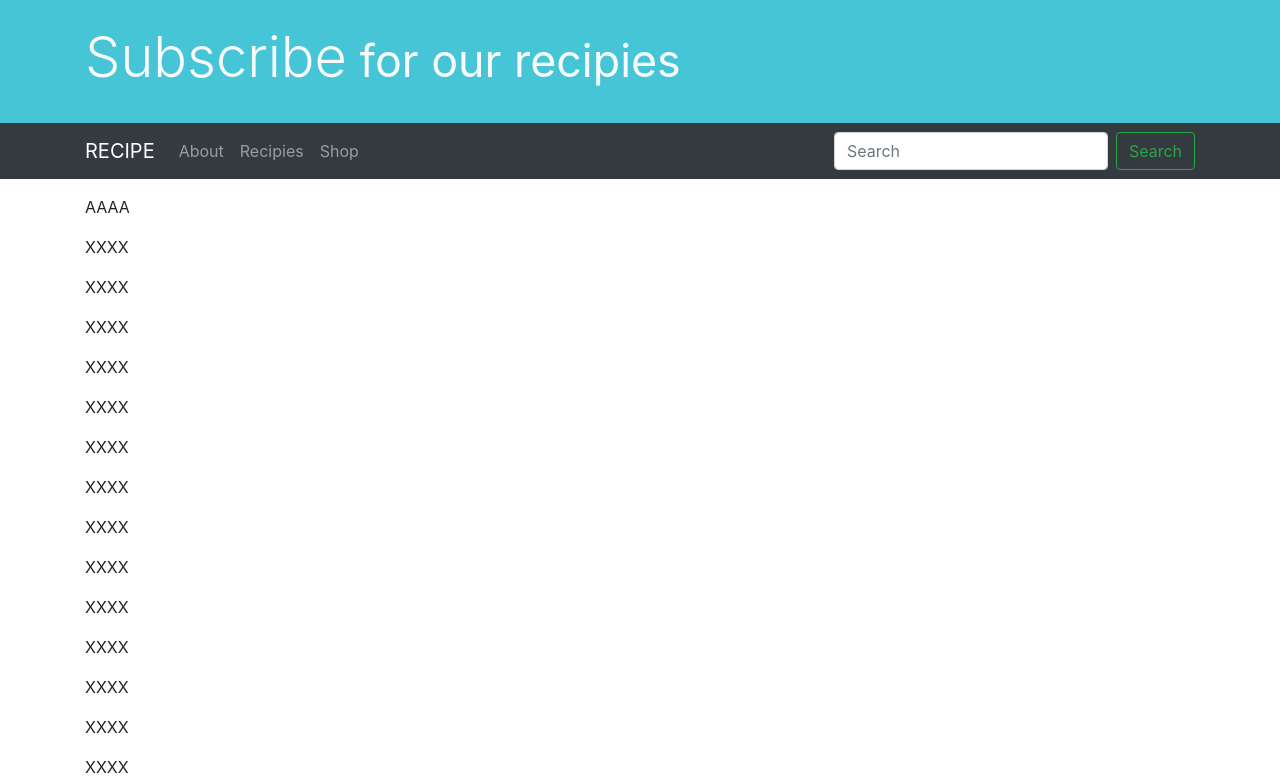
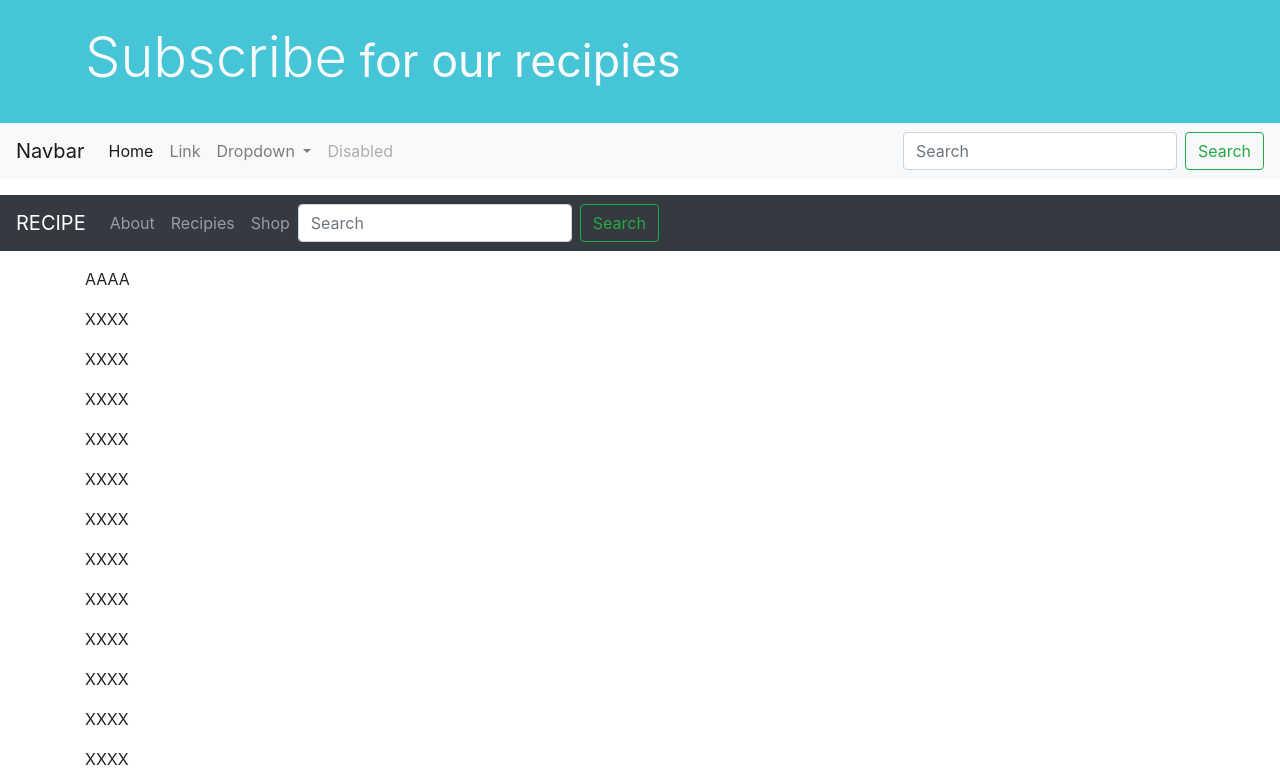
Before and after one commit to grantjenkins/recipe, a plain HTML site: page index.html in a window 1280 px wide. Shown: the top 784 px of the page. Drawn offline with nearby package versions, Linux system fonts and the light colour scheme.

Commit message:
Update index.html

```diff
--- a/index.html
+++ b/index.html
@@ -23,8 +23,46 @@
         </div>
     </header>
     <!--Global Navigation-->
-    <nav id="mainNavigation" class="navbar navbar-expand-md navbar-dark bg-dark sticky-top mb-3" role="navigation">
-        <div class="container">
+
+    <nav class="navbar navbar-expand-lg navbar-light bg-light sticky-top mb-3">
+        <a class="navbar-brand" href="#">Navbar</a>
+        <button class="navbar-toggler" type="button" data-toggle="collapse" data-target="#navbarSupportedContent" aria-controls="navbarSupportedContent" aria-expanded="false" aria-label="Toggle navigation">
+            <span class="navbar-toggler-icon"></span>
+        </button>
+
+        <div class="collapse navbar-collapse" id="navbarSupportedContent">
+            <ul class="navbar-nav mr-auto">
+                <li class="nav-item active">
+                    <a class="nav-link" href="#">Home <span class="sr-only">(current)</span></a>
+                </li>
+                <li class="nav-item">
+                    <a class="nav-link" href="#">Link</a>
+                </li>
+                <li class="nav-item dropdown">
+                    <a class="nav-link dropdown-toggle" href="#" id="navbarDropdown" role="button" data-toggle="dropdown" aria-haspopup="true" aria-expanded="false">
+                        Dropdown
+                    </a>
+                    <div class="dropdown-menu" aria-labelledby="navbarDropdown">
+                    <a class="dropdown-item" href="#">Action</a>
+                    <a class="dropdown-item" href="#">Another action</a>
+                    <div class="dropdown-divider"></div>
+                        <a class="dropdown-item" href="#">Something else here</a>
+                    </div>
+                </li>
+                <li class="nav-item">
+                    <a class="nav-link disabled" href="#">Disabled</a>
+                </li>
+            </ul>
+            <form class="form-inline my-2 my-lg-0">
+                <input class="form-control mr-sm-2" type="search" placeholder="Search" aria-label="Search">
+                <button class="btn btn-outline-success my-2 my-sm-0" type="submit">Search</button>
+            </form>
+        </div>
+    </nav>
+
+
+    <nav id="mainNavigation" class="navbar navbar-expand-md navbar-dark bg-dark justify-content-between sticky-top mb-3" role="navigation">
+        <div class="containerx">
             <button class="navbar-toggler" type="button" data-toggle="collapse" data-target="#myNavigation" aria-controls="myNavigation" aria-expanded="false" aria-label="Toggle navigation">
                 <span class="navbar-toggler-icon">
                     <i class="fa fa-bars" style="color:#ddd; font-size:24px;"></i>
```
